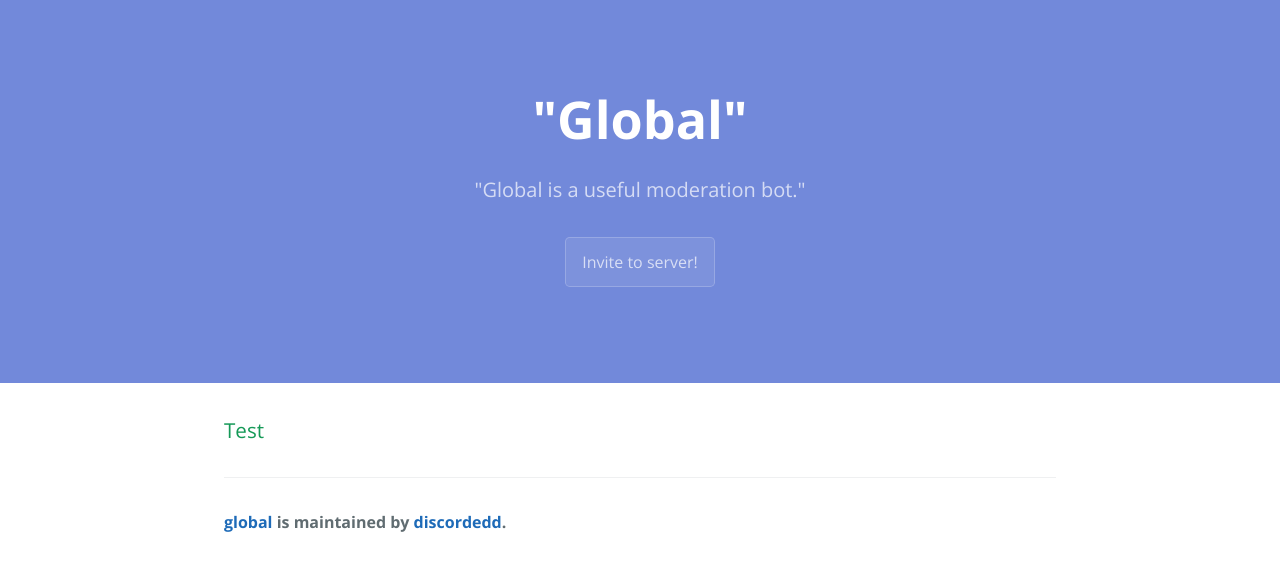
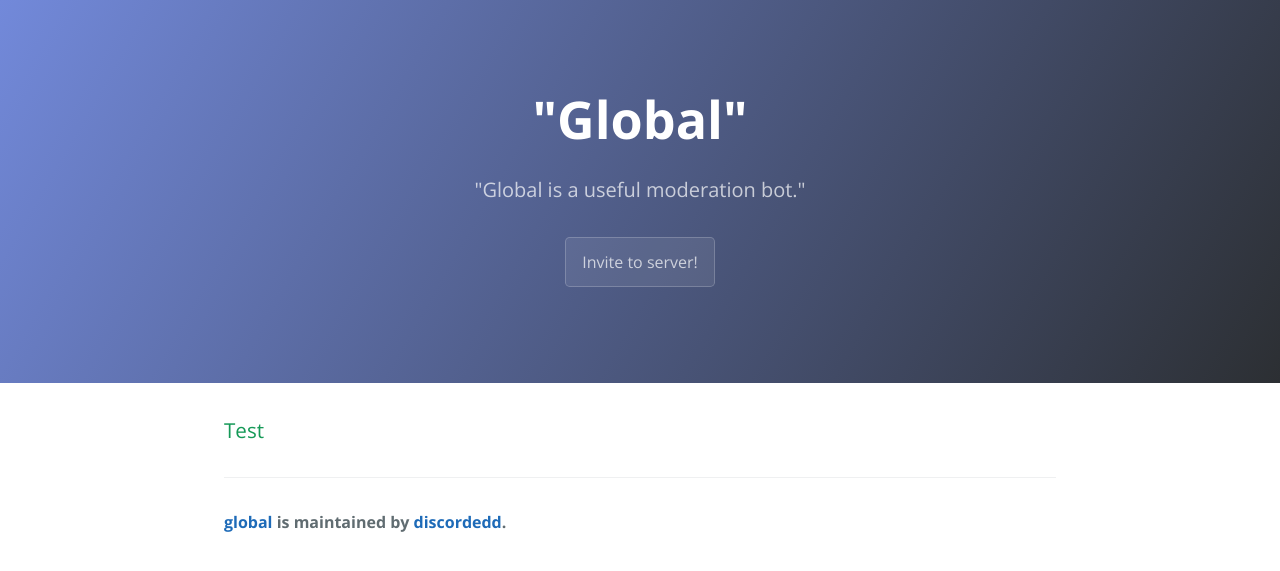
Before and after one commit to discordedd/global, a Jekyll site: the page built from index.md, in a window 1280 px wide. Shown: the top 571 px of the page. Built offline with Jekyll 4.4.1, drawn with Linux system fonts in a browser that asks for light colours; our own code applies the rules of GitHub Pages for plain Markdown files.

Commit message:
Update style.scss

```diff
--- a/assets/css/style.scss
+++ b/assets/css/style.scss
@@ -2,7 +2,7 @@
 ---
 
 @import 'jekyll-theme-cayman';
-.page-header { color: #fff; text-align: center; background-color: #159957; background-image: linear-gradient(120deg, #7289DA, #7289DA); }
+.page-header { color: #fff; text-align: center; background-color: #159957; background-image: linear-gradient(120deg, #7289DA, #2C2F33); }
 @media screen and (min-width: 64em) { .page-header { padding: 5rem 6rem; } }
 @media screen and (min-width: 42em) and (max-width: 64em) { .page-header { padding: 3rem 4rem; } }
 @media screen and (max-width: 42em) { .page-header { padding: 2rem 1rem; } }
```
